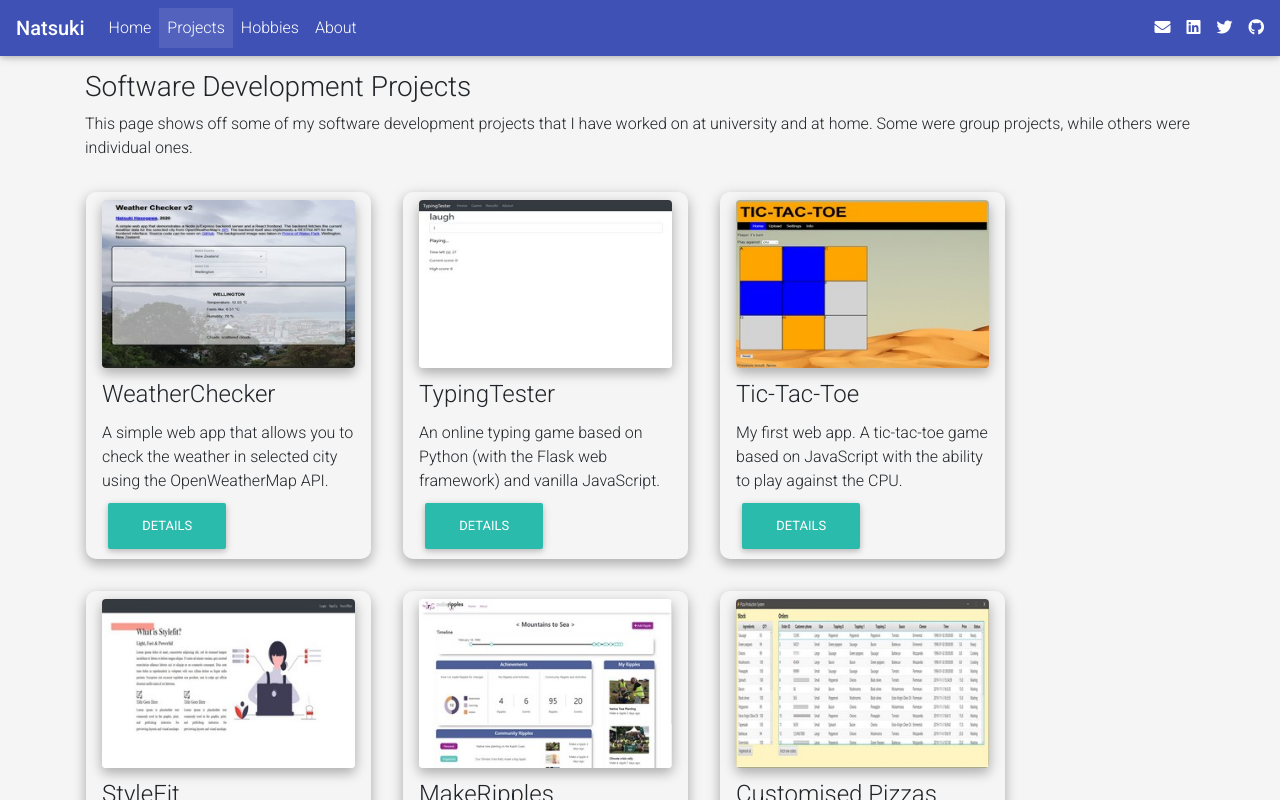
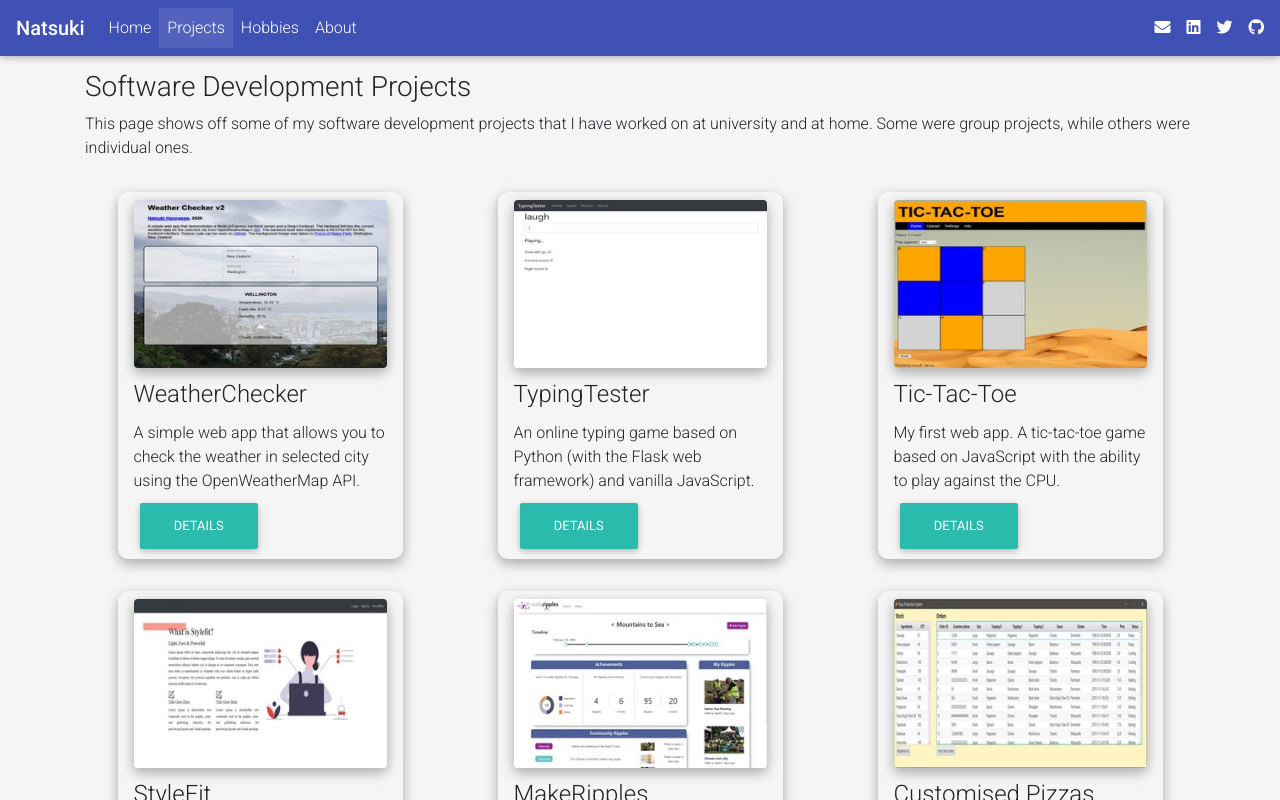
Before and after one commit to oosacker/portfoliio-site, a React (Create React App) app: page /projects in a window 1280 px wide. Shown: the top 800 px of the page. Built offline with nearby package versions, Linux system fonts and the light colour scheme.

Commit message:
distribute project rows

```diff
--- a/src/pages/projects.js
+++ b/src/pages/projects.js
@@ -43,7 +43,7 @@ const Projects = () => {
                 </MDBCol>
             </MDBRow>
 
-            <MDBRow left>
+            <MDBRow left around>
 
                 <ProjectCard
                     title="WeatherChecker"
```
